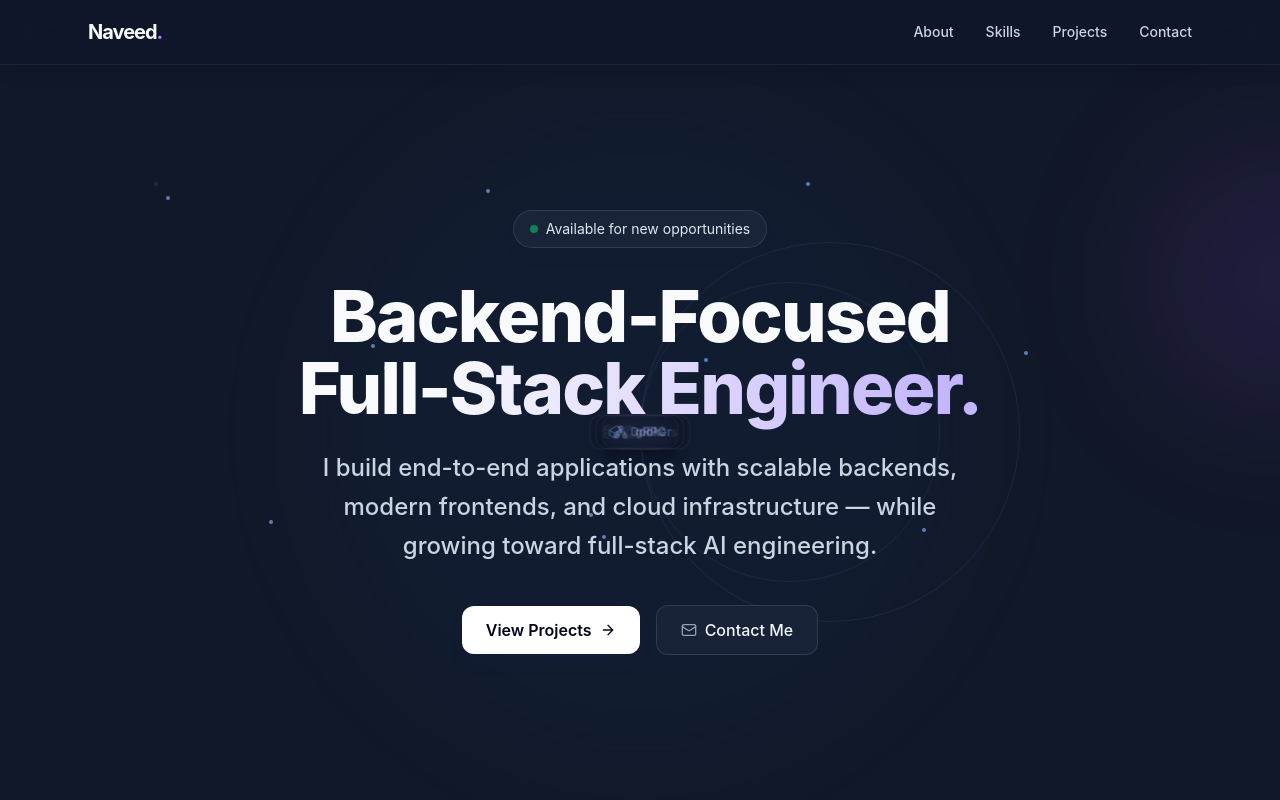
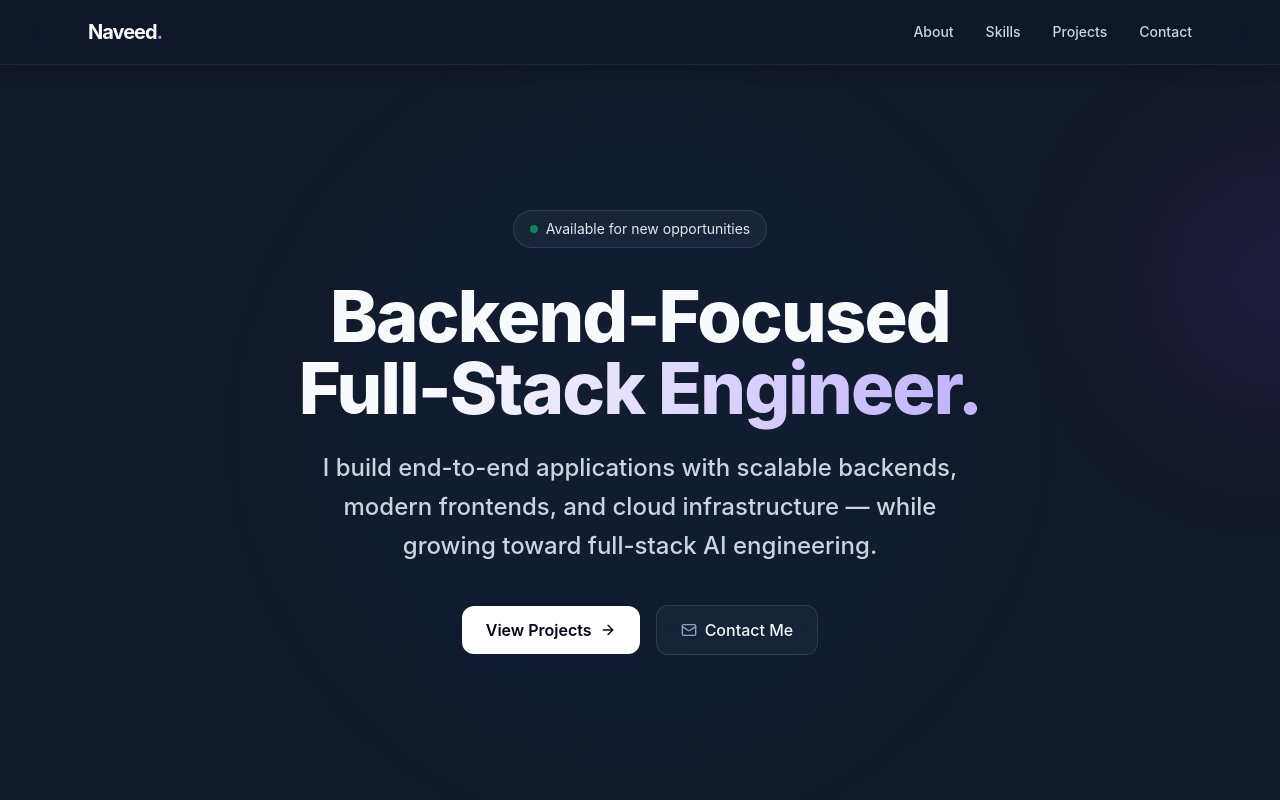
Before and after one commit to MRNaveed-stack/Portfolio, a React app: page / in a window 1280 px wide. Shown: the top 800 px of the page. Built offline with nearby package versions, Linux system fonts and the light colour scheme; the HTML template or start-up script is replaced by a standard one.

Commit message:
Remove all hero tech badges behind heading

```diff
--- a/src/components/Hero.tsx
+++ b/src/components/Hero.tsx
@@ -1,14 +1,5 @@
 import { motion } from 'framer-motion';
-import { ArrowRight, Mail, Braces, Cloud, Database, Cpu, Container, Network } from 'lucide-react';
-
-const orbitItems = [
-    { label: 'Go', icon: Braces, className: 'top-1/2 left-1/2 text-cyan-300' },
-    { label: 'AWS', icon: Cloud, className: 'top-1/2 left-1/2 text-orange-300' },
-    { label: 'Postgres', icon: Database, className: 'top-1/2 left-1/2 text-blue-300' },
-    { label: 'AI', icon: Cpu, className: 'top-1/2 left-1/2 text-purple-300' },
-    { label: 'Docker', icon: Container, className: 'top-1/2 left-1/2 text-sky-300' },
-    { label: 'gRPC', icon: Network, className: 'top-1/2 left-1/2 text-violet-300' },
-];
+import { ArrowRight, Mail } from 'lucide-react';
 
 const Hero = () => {
     return (
@@ -23,37 +14,6 @@ const Hero = () => {
                 transition={{ duration: 9, repeat: Infinity, ease: 'easeInOut' }}
                 className="absolute -right-32 top-20 w-72 h-72 rounded-full bg-purple-500/10 blur-3xl pointer-events-none"
             />
-
-            <div className="absolute inset-0 pointer-events-none hidden md:block" aria-hidden="true">
-                <div className="absolute left-1/2 top-1/2 w-[300px] h-[300px] -translate-x-1/2 -translate-y-1/2 rounded-full border border-blue-400/10 animate-orbit" />
-                <div className="absolute left-1/2 top-1/2 w-[380px] h-[380px] -translate-x-1/2 -translate-y-1/2 rounded-full border border-purple-400/10 animate-orbit-reverse" />
-
-                {orbitItems.map(({ label, icon: Icon, className }, index) => (
-                    <motion.div
-                        key={label}
-                        initial={{ opacity: 0, scale: 0.7 }}
-                        animate={{ opacity: [0.45, 0.9, 0.45], scale: [0.96, 1.04, 0.96] }}
-                        transition={{ duration: 3 + index * 0.4, repeat: Infinity, ease: 'easeInOut', delay: index * 0.3 }}
-                        className={`absolute ${className} -translate-x-1/2 -translate-y-1/2 flex items-center gap-2 px-3 py-2 rounded-xl border border-white/10 bg-slate-900/60 backdrop-blur-md shadow-lg text-xs font-semibold`}
-                        style={{ transform: `translate(-50%, -50%) rotate(${index * 60}deg) translateX(${index % 2 === 0 ? 150 : 190}px) rotate(-${index * 60}deg)` }}
-                    >
-                        <Icon className="w-3.5 h-3.5" />
-                        {label}
-                    </motion.div>
-                ))}
-
-                {[...Array(12)].map((_, index) => (
-                    <span
-                        key={index}
-                        className="absolute w-1 h-1 rounded-full bg-blue-300/60 animate-particle"
-                        style={{
-                            left: `${12 + ((index * 17) % 76)}%`,
-                            top: `${15 + ((index * 23) % 68)}%`,
-                            animationDelay: `${index * 0.35}s`,
-                        }}
-                    />
-                ))}
-            </div>
 
             <motion.div
                 initial={{ opacity: 0, y: 30 }}
```
